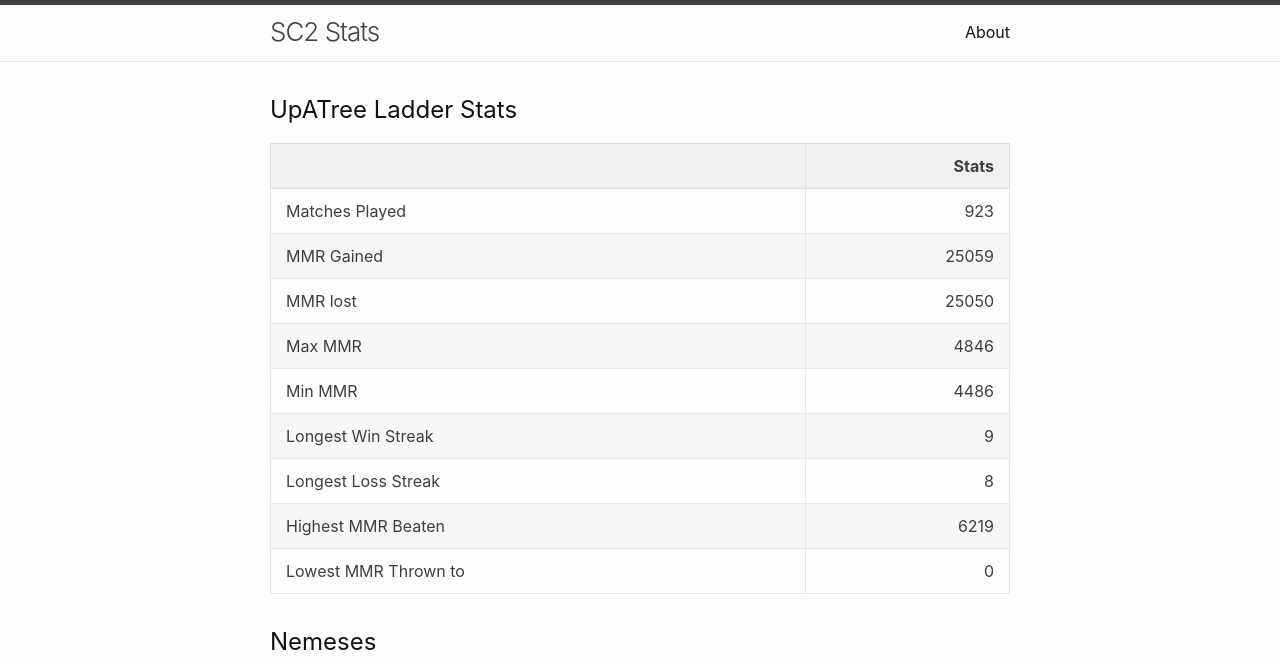
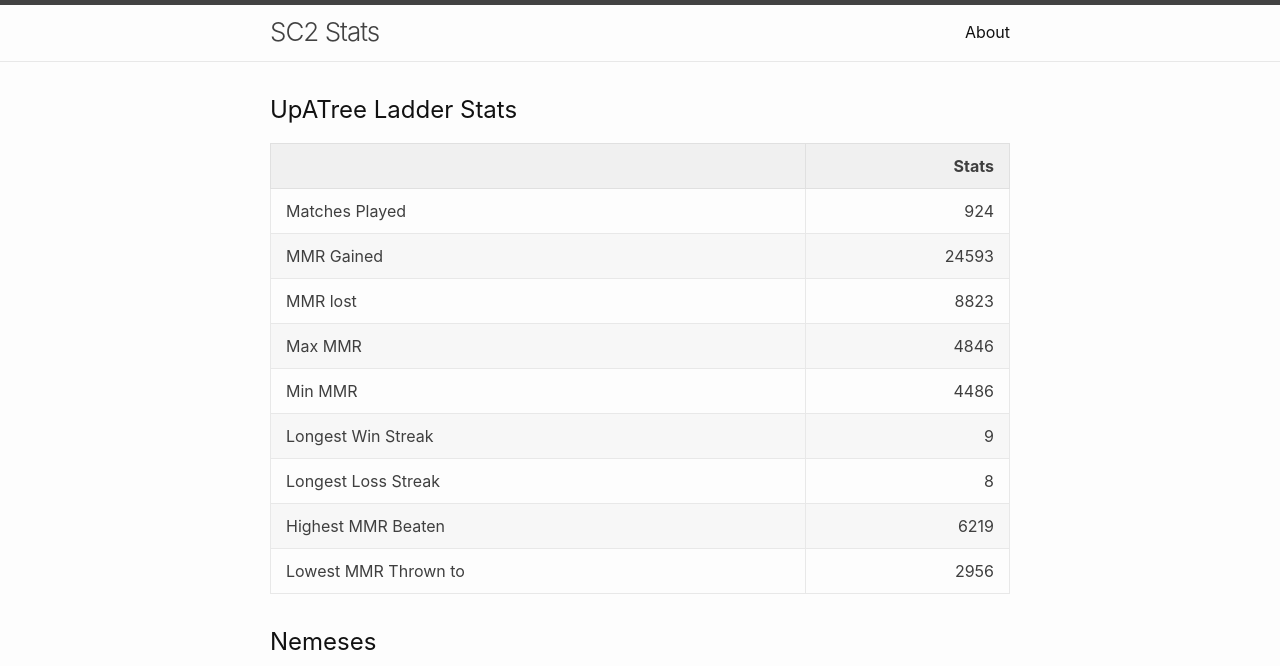
Before and after one commit to kylermurphy/UpATree, a Jekyll site: the page built from docs/index.md, in a window 1280 px wide and 1400 px high. Shown: the top 666 px of the window. Built offline with Jekyll 4.4.1, drawn with Linux system fonts in a browser that asks for light colours; our own code applies the rules of GitHub Pages for plain Markdown files; some of the changed text lies outside the part shown.

Commit message:
running on push

```diff
--- a/docs/index.md
+++ b/docs/index.md
@@ -6,15 +6,15 @@ layout: home
 
 |                      |   Stats |
 |:---------------------|--------:|
-| Matches Played       |     923 |
-| MMR Gained           |   25059 |
-| MMR lost             |   25050 |
+| Matches Played       |     924 |
+| MMR Gained           |   24593 |
+| MMR lost             |    8823 |
 | Max MMR              |    4846 |
 | Min MMR              |    4486 |
 | Longest Win Streak   |       9 |
 | Longest Loss Streak  |       8 |
 | Highest MMR Beaten   |    6219 |
-| Lowest MMR Thrown to |       0 |
+| Lowest MMR Thrown to |    2956 |
 
 ## Nemeses
 
--- a/log.txt
+++ b/log.txt
@@ -38,3 +38,4 @@ Not Getting Token. Error
 Writing a log file 2025-02-24 19:18:17.
 Writing a log file 2025-02-24 20:16:12.
 Writing a log file 2025-02-24 20:43:01.
+Writing a log file 2025-02-24 20:56:33.
```
Also changed, not shown: other parts of docs/index.md (+1 -1 lines), docs/assets/MMR.png, docs/assets/daily.png, docs/assets/gm_hist.png, docs/assets/r_wrt.png, 1 other file.
